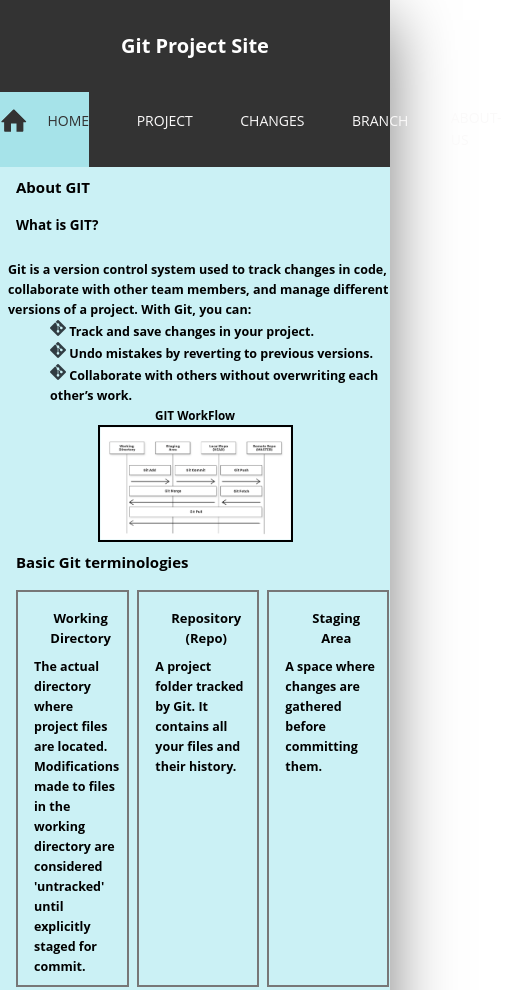
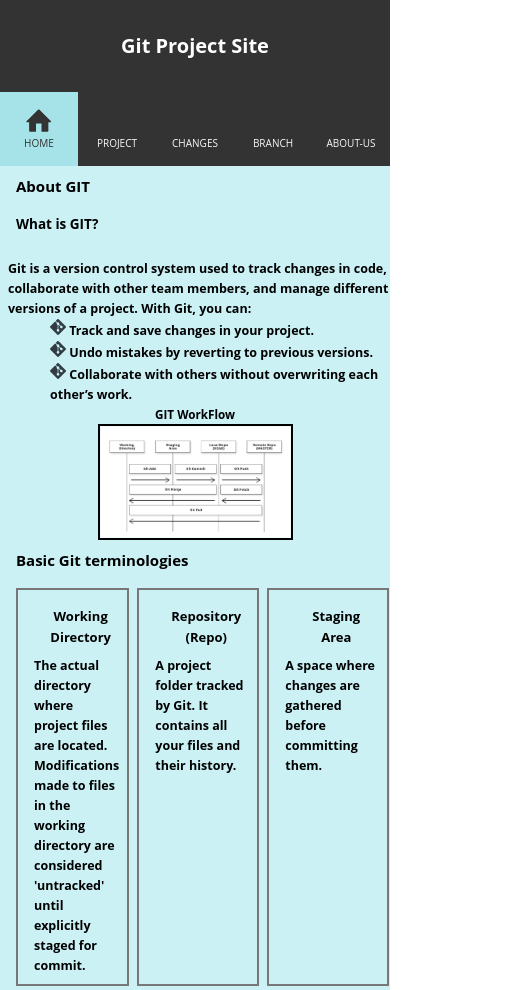
Before and after one commit to VaishaliGovindaraj/GIT_Project, a plain HTML site: page index.html in a window 390 px wide. Shown: the top 990 px of the page, 507 px wide, since content can reach past the window. Drawn offline with Linux system fonts and the light colour scheme.

Commit message:
icon position fix

```diff
--- a/styles/components.css
+++ b/styles/components.css
@@ -78,6 +78,8 @@
 
         @media screen and (max-width: 768px) {
             padding: 1.5rem 0;
+            flex-direction: column;
+            font-size: 1rem;
         }
     }
 
@@ -97,6 +99,10 @@
     height: 2.75rem;
     margin-right: 2rem;
     fill: #fff;
+
+    @media screen and (max-width: 768px) {
+       margin-right: 0;
+    }
 }
 
 .legal {
```
